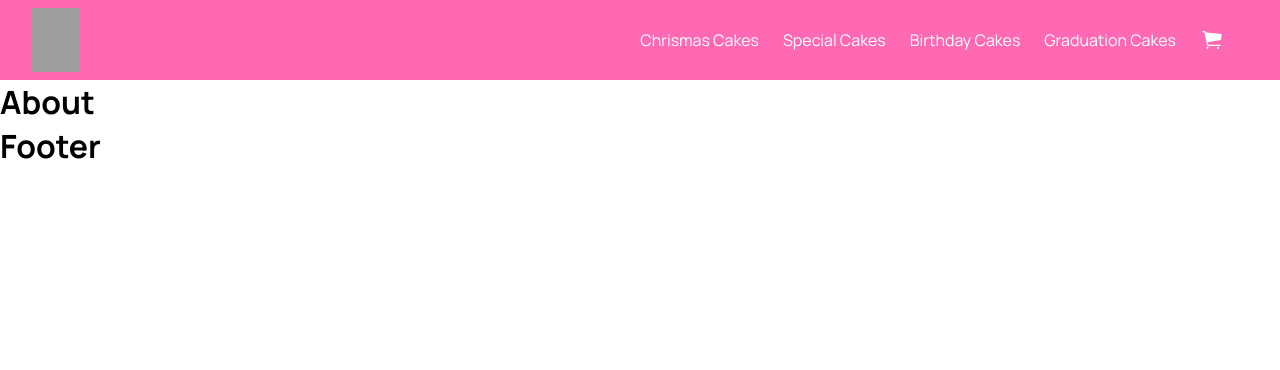
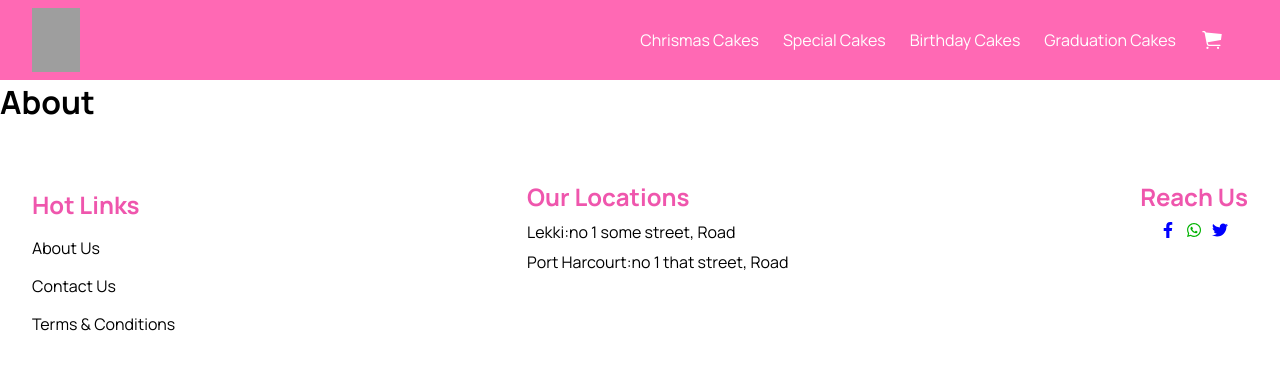
Before and after one commit to Awsome-obedeh/cake, a Next.js app: page /xmas in a window 1280 px wide. Shown: the top 370 px of the page. Built offline with nearby package versions, Linux system fonts and the light colour scheme; grey boxes are pictures that could not be loaded.

Commit message:
footer updated

```diff
--- a/src/app/page.jsx
+++ b/src/app/page.jsx
@@ -8,6 +8,7 @@ import { FaRegEyeSlash } from "react-icons/fa6"
 import { budgetCakes, christmasCakes, weddingCakes, specialCakes, topCakes } from '../../cakeSections';
 import HorizontalRule from '@/components/rule';
 import Review from '@/components/Review';
+import Link from 'next/link';
 
 
 
@@ -153,7 +154,10 @@ export default function Home() {
       <section className='orderSection'>
         <h2>Ready to Get your Cake?</h2>
         <p>Excellent! Let's lock in your decision and unlock the potential</p>
+        <Link href="/store">
         <button className="orderBtn">Let's get you Your Cake</button>
+
+        </Link>
       </section>
     </div>
   )
--- a/src/components/footer/page.jsx
+++ b/src/components/footer/page.jsx
@@ -1,5 +1,30 @@
-export default function Footer(){
-    return(
-        <h1>Footer</h1>
+import Link from 'next/link'
+import styles from './page.module.css'
+import { FaFacebookF,FaWhatsapp,FaTwitter } from "react-icons/fa";
+
+export default function Footer() {
+    return (
+        <section className={`${styles.footer} container `}>
+            <div className={styles.links}>
+                <h2 className={styles.title}>Hot Links</h2>
+                <Link className={styles.links}href='/about'>About Us</Link>
+                <Link className={styles.links}href='/contact'>Contact Us</Link>
+                <Link className={styles.links}href='/about'>Terms & Conditions</Link>
+
+            </div>
+
+            <div className={styles.locations}>
+                <h2 className={styles.title}>Our Locations</h2>
+                <p>Lekki:no 1 some street, Road</p>
+                <p>Port Harcourt:no 1 that street, Road</p>
+            </div>
+
+            <div className={styles.socials}>
+            <h2 className={styles.title}>Reach Us</h2>
+                <FaFacebookF style={{margin:"0 5px",  fontSize:"1rem",color:"#0000ff"}}/>
+                <FaWhatsapp style={{margin:"0 5px", fontSize:"1rem",color:"#00b300"}}/>
+                <FaTwitter style={{margin:"0 5px", fontSize:"1rem",color:"#0000ff"}}/>
+            </div>
+        </section>
     )
 }
--- a/src/components/footer/page.module.css
+++ b/src/components/footer/page.module.css
@@ -0,0 +1,26 @@
+.footer{
+    margin-top: 2rem;
+    display: flex;
+    justify-content: space-between;
+}
+.title{
+    color:#ef56ad;
+    font-size: 1.5rem;
+    padding-bottom: .5rem;
+}
+
+.links{
+    display: block;
+    padding: .5rem 0;
+
+}
+
+.locations p{
+    padding-bottom: .5rem;
+}
+
+.socials{
+    text-align: center;
+
+
+}
```
